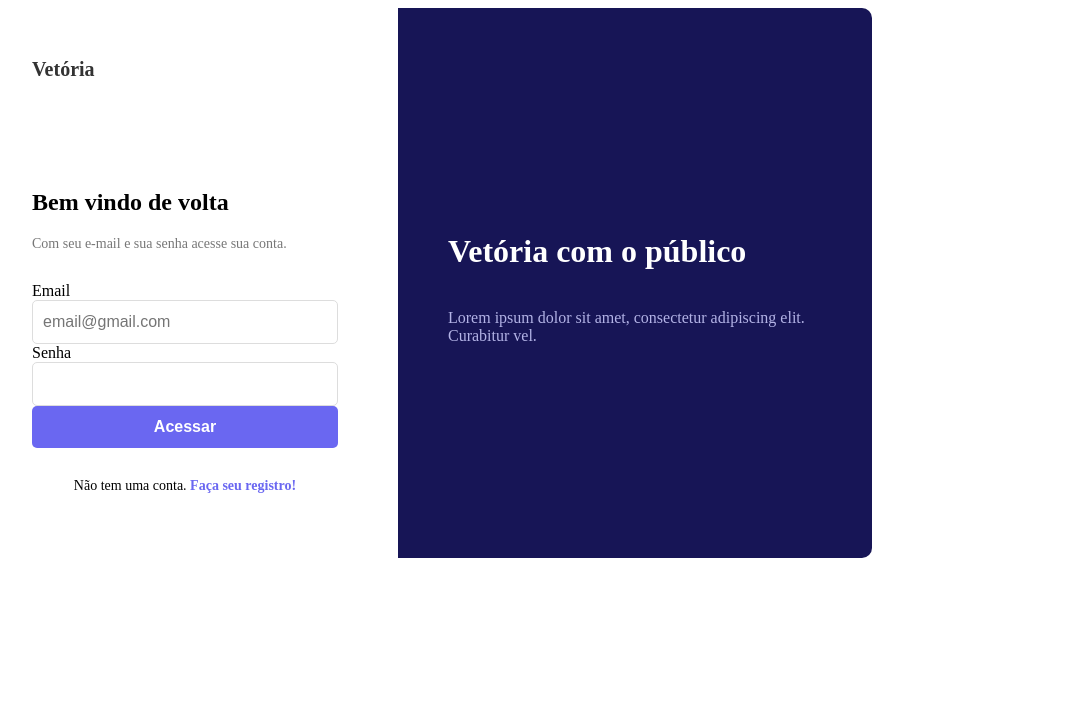
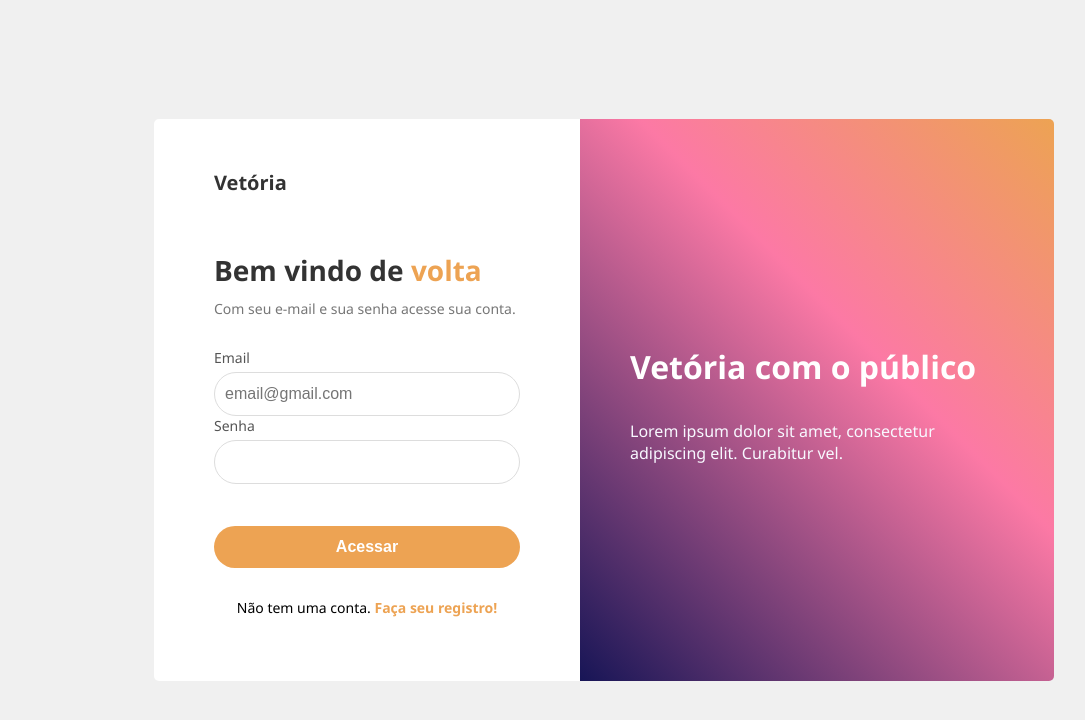
Before and after one commit to vitoriafranca0/Plogin, a plain HTML site: page index.html in a window 1280 px wide. Shown: the whole page, without its empty margins (36-1121 px from the left). Drawn offline with Linux system fonts and the light colour scheme.

Commit message:
6° versão

```diff
--- a/index.html
+++ b/index.html
@@ -6,11 +6,20 @@
   <meta name="viewport" content="width=device-width, initial-scale=1.0">
   <title>Login - Vetória</title>
   <style>
+    body {
+      margin: 0;
+      font-family: 'Segoe UI', Tahoma, sans-serif;
+      display: flex;
+      justify-content: center;
+      align-items: center;
+      min-height: 100vh;
+      background-color: #f0f0f0;
+    }
 
 
     .container {
       display: flex;
-            border-radius: 10px;
+      border-radius: 5px;
       overflow: hidden;
       width: 900px;
       max-width: 90%;
@@ -32,9 +41,15 @@
       font-size: 20px;
       font-weight: 600;
       color: #333;
-            margin-bottom: 40px;
+      margin-bottom: 32px;
     }
 
+
+    .cabecalho h2 {
+      font-size: 28px;
+      color: #333;
+      margin-bottom: 10px;
+    }
 
     .cabecalho p {
       color: #777;
@@ -45,13 +60,19 @@
 
 
 
-
+    label {
+      display: block;
+      font-weight: 500;
+      color: #555;
+      margin-bottom: 5px;
+      font-size: 14px;
+    }
 
     input[type="email"],
     input[type="password"] {
       padding: 12px 10px;
       border: 1px solid #ddd;
-            border-radius: 5px;
+      border-radius: 50px;
       font-size: 16px;
       width: 100%;
       box-sizing: border-box;
@@ -60,20 +81,21 @@
 
 
     .btn-acessar {
-            background-color: #6a67f1;
+      background-color: #eda353;
       color: white;
       padding: 12px;
       border: none;
-            border-radius: 5px;
+      border-radius: 50px;
       cursor: pointer;
       font-size: 16px;
       font-weight: 600;
       width: 100%;
+      margin-top: 42px;
       transition: background-color 0.3s;
     }
 
     .btn-acessar:hover {
-            background-color: #524fd0;
+      background-color: #ed8b53;
     }
 
 
@@ -84,14 +106,15 @@
     }
 
     .cadastro a {
-            color: #6a67f1;
+      color: rgba(237, 163, 83, 1);
       text-decoration: none;
       font-weight: 600;
     }
 
 
     .info {
-            background-color: #171556;
+      background: #171556;
+      background: linear-gradient(45deg, #171556 0%, #fc79a5 60%, #eda353 100%);
       padding: 50px;
       width: 55%;
       display: flex;
@@ -103,13 +126,17 @@
     .info h2 {
       font-size: 32px;
       line-height: 1.3;
-            margin-bottom: 20px;
+      margin-bottom: 16px;
       font-weight: 600;
     }
 
     .info p {
       font-size: 16px;
-            color: #b3b3e6;
+      color: #f8f8ff;
+    }
+
+    span {
+      color: rgba(237, 163, 83, 1);
     }
   </style>
 </head>
@@ -123,7 +150,7 @@
 
       <main>
         <div class="cabecalho">
-                    <h2>Bem vindo de volta</h2>
+          <h2>Bem vindo de <span>volta</span></h2>
           <p>Com seu e-mail e sua senha acesse sua conta.</p>
         </div>
 
```
Lines whose indentation alone changed are shown as unchanged.
